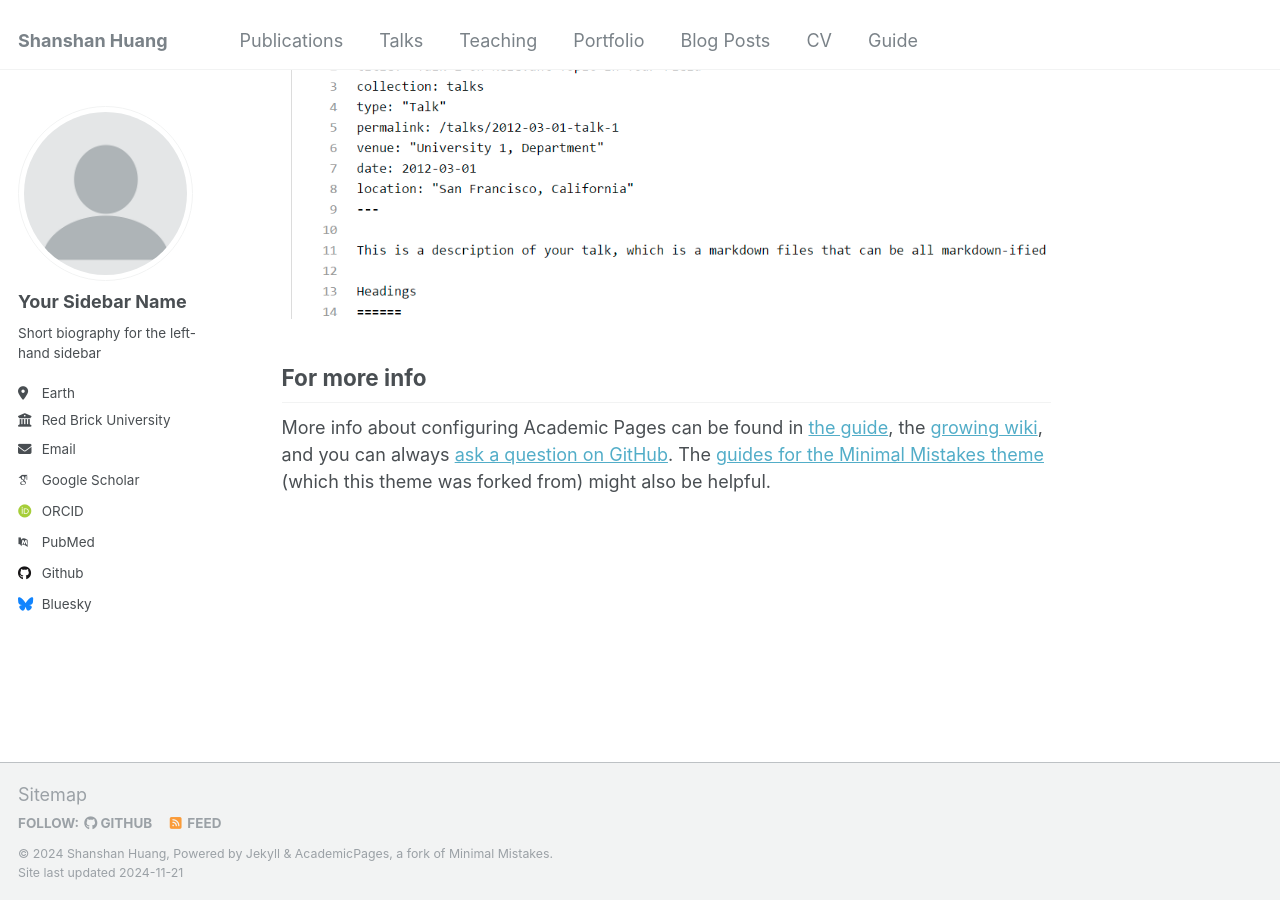
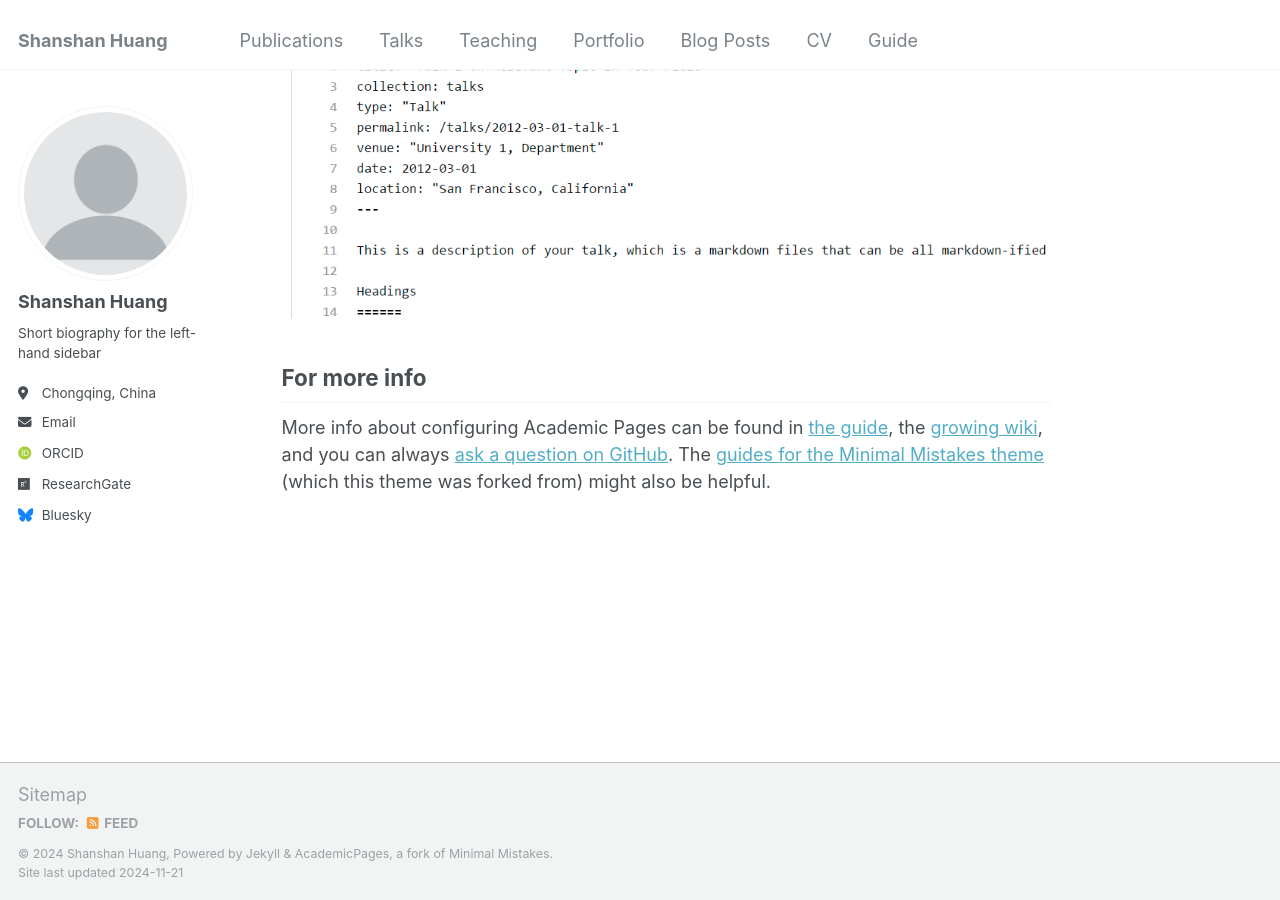
Before and after one commit to xiaolou33/.github.io, a Jekyll site: the page built from _pages/about.md, in a window 1280 px wide and 900 px high, scrolled down 2643 px. Built offline with Jekyll 4.4.1, drawn with Linux system fonts in a browser that asks for light colours; some web fonts are replaced.

Commit message:
_config.yml

```diff
--- a/_config.yml
+++ b/_config.yml
@@ -22,29 +22,29 @@ baseurl                  : "" # the subpath of your site, e.g. "/blog"
 author:
   # Biographic information
   avatar           : "profile.png"
-  name             : "Your Sidebar Name"
+  name             : "Shanshan Huang"
   pronouns         : # example: "she/her"
   bio              : "Short biography for the left-hand sidebar"
-  location         : "Earth"
-  employer         : "Red Brick University"
+  location         : "Chongqing, China"
+  # employer         : "Red Brick University"
   uri              : # URL
-  email            : "none@example.org"
+  email            : "huangshanshan9633@163.com"
 
   # Academic websites
   arxiv            : # URL - Update with the correct link to your profile
-  googlescholar    : "https://scholar.google.com/citations?user=PS_CX0AAAAAJ"
+  # googlescholar    : "https://scholar.google.com/citations?user=PS_CX0AAAAAJ"
   impactstory      : # URL
-  orcid            : "http://orcid.org/yourorcidurl"
+  orcid            : "https://orcid.org/0000-0001-7893-3861"
   semantic         : # URL
-  pubmed           : "https://www.ncbi.nlm.nih.gov/pubmed/?term=john+snow"
-  researchgate     : # URL
+  # pubmed           : "https://www.ncbi.nlm.nih.gov/pubmed/?term=john+snow"
+  researchgate     : "https://www.researchgate.net/profile/Huang-Shanshan-4"# URL
   scopus           : # URL
 
   # Repositories and software development
   bitbucket        : # Username - Update with your username on the site
   codepen          : # Username
   dribbble         : # Username
-  github           : "academicpages"
+  # github           : "academicpages"
   kaggle           : # Username
   stackoverflow    : # User number or user number and name (i.e., use "1" or "1/jeff-atwood")
 
```
